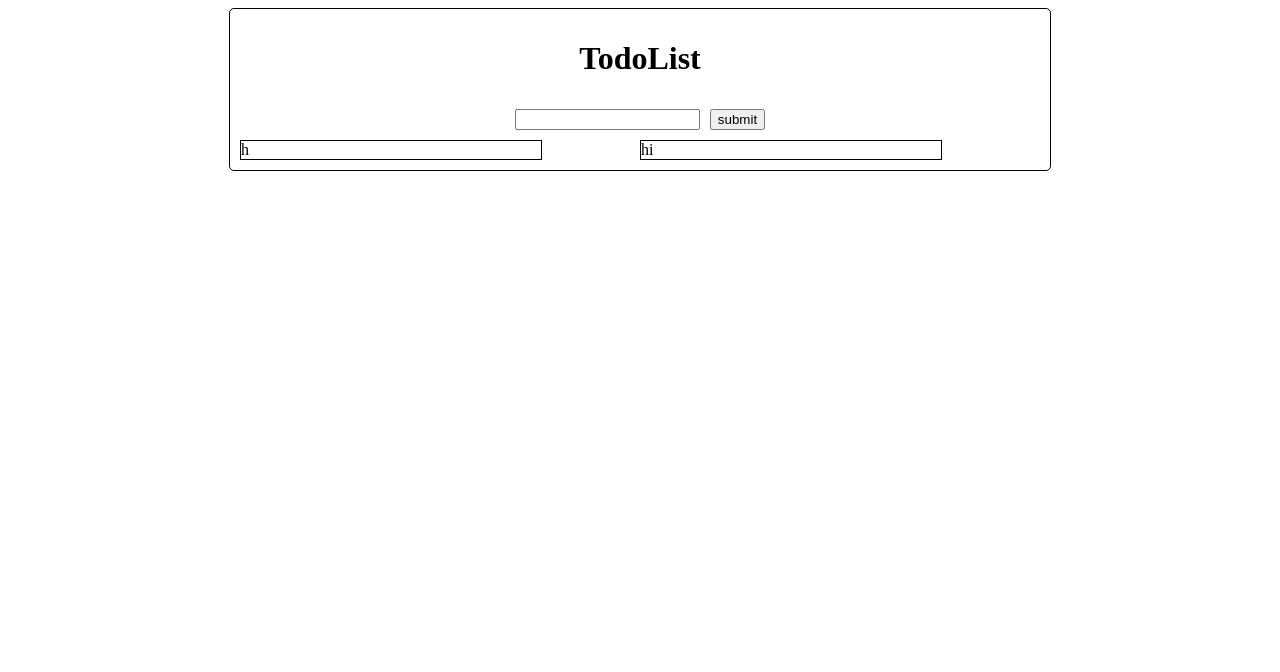
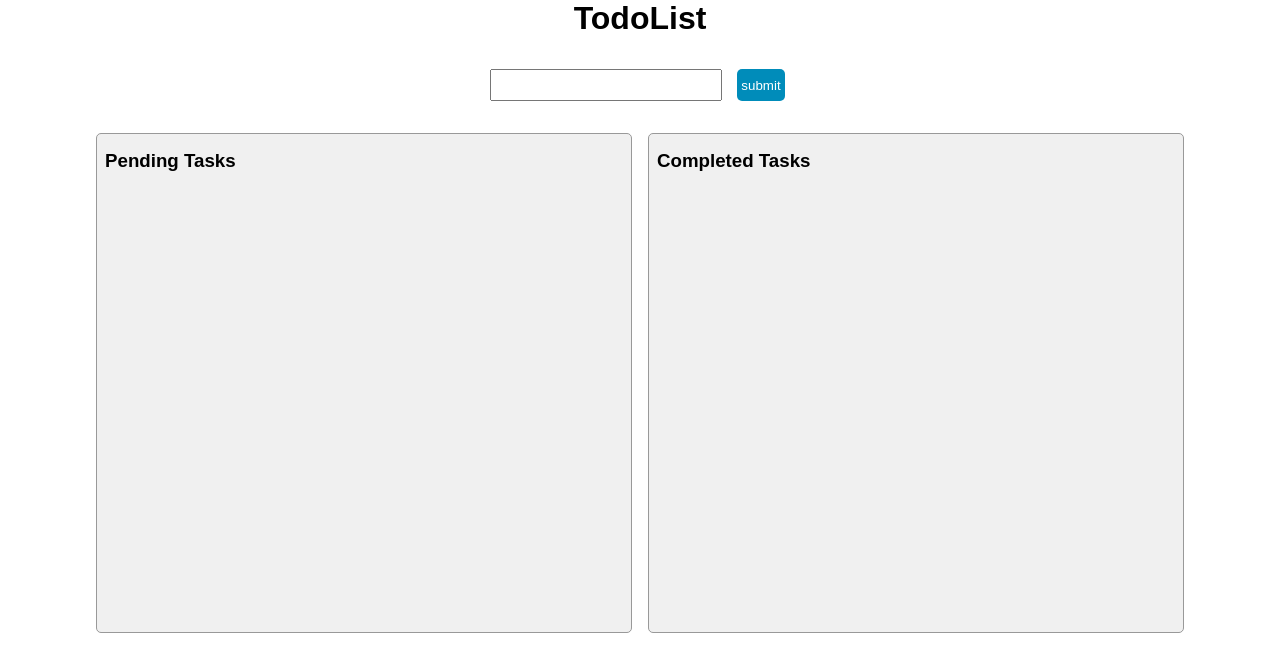
Before and after one commit to Careless-Whisper999/todolist-with-json-server, a plain HTML site: page index.html in a window 1280 px wide. Drawn offline with Linux system fonts and the light colour scheme; no server answers.

Commit message:
add styling to match with the design

```diff
--- a/index.html
+++ b/index.html
@@ -13,16 +13,14 @@
       <div class="form">
         <input class="input" /><button class="submit-btn">submit</button>
       </div>
-      <div class="todo-lists">
-        <div>
-          <ul class="todo-list todo-list--pending">
-            <li>h</li>
-          </ul>
+      <div class="todo-lists__container">
+        <div class="todo-list__container">
+          <h3>Pending Tasks</h3>
+          <ul class="todo-list todo-list--pending"></ul>
         </div>
-        <div>
-          <ul class="todo-list todo-list--completed">
-            <li>hi</li>
-          </ul>
+        <div class="todo-list__container">
+          <h3>Completed Tasks</h3>
+          <ul class="todo-list todo-list--completed"></ul>
         </div>
       </div>
     </div>
--- a/index.js
+++ b/index.js
@@ -1,26 +1,7 @@
-//console.log("hello world")
-
-/*
-  client side
-    template: static template
-    logic(js): MVC(model, view, controller): used to server side technology, single page application
-        model: prepare/manage data,
-        view: manage view(DOM),
-        controller: business logic, event bindind/handling
-
-  server side
-    json-server
-    CRUD: create(post), read(get), update(put, patch), delete(delete)
-
-
+/* TODO:
+ 1. factor out common code in event listeners for better code reuse and maintainability
+ 2. move the green button under completed taks to the left to match with the design
 */
-
-//read
-/* fetch("http://localhost:3000/todos")
-    .then((res) => res.json())
-    .then((data) => {
-        console.log(data);
-    }); */
 
 // My implementation of myFetch
 function myFetch(url, options = {}) {
@@ -40,9 +21,8 @@ function myFetch(url, options = {}) {
     xhr.send(options.body);
   });
 }
-myFetch("http://localhost:3000/todos").then((data) => {
-  console.log(data);
-});
+
+// APIs
 const APIs = (() => {
   const createTodo = (newTodo) => {
     return myFetch("http://localhost:3000/todos", {
@@ -72,14 +52,7 @@ const APIs = (() => {
   return { createTodo, updateTodo, deleteTodo, getTodos };
 })();
 
-//IIFE
-//todos
-/*
-    hashMap: faster to search
-    array: easier to iterate, has order
-
-
-*/
+// model
 const Model = (() => {
   class State {
     #todos; //private field
@@ -111,19 +84,8 @@ const Model = (() => {
     updateTodo,
   };
 })();
-/*
-    todos = [
-        {
-            id:1,
-            content:"eat lunch"
-        },
-        {
-            id:2,
-            content:"eat breakfast"
-        }
-    ]
 
-*/
+// view
 const View = (() => {
   const todolistpendingEl = document.querySelector(".todo-list--pending");
   const todolistcompletedEl = document.querySelector(".todo-list--completed");
@@ -140,11 +102,11 @@ const View = (() => {
       return todo.completed;
     });
     todospending.forEach((todo) => {
-      const liTemplate = `<li><span id="edit/${todo.id}">${todo.content}</span><button class="delete-btn" id="delete-btn/${todo.id}">delete</button><button class="edit-btn" id="edit-btn/${todo.id}">edit</button><button class="move-btn" id="move-btn/${todo.id}">move</button></li>`;
+      const liTemplate = `<li><span id="edit/${todo.id}">${todo.content}</span><button class="edit-btn" id="edit-btn/${todo.id}">edit</button><button class="delete-btn" id="delete-btn/${todo.id}">delete</button><button class="move-btn" id="move-btn/${todo.id}">move</button></li>`;
       todospendingTemplate += liTemplate;
     });
     todoscompleted.forEach((todo) => {
-      const liTemplate = `<li><span>${todo.content}</span><button class="delete-btn" id="delete-btn/${todo.id}">delete</button><button class="edit-btn" id="edit-btn/${todo.id}">edit</button><button class="move-btn" id="move-btn/${todo.id}">move</button></li>`;
+      const liTemplate = `<li><span>${todo.content}</span><button class="edit-btn" id="edit-btn/${todo.id}">edit</button><button class="delete-btn" id="delete-btn/${todo.id}">delete</button><button class="move-btn" id="move-btn/${todo.id}">move</button></li>`;
       todoscompletedTemplate += liTemplate;
     });
 
@@ -172,6 +134,7 @@ const View = (() => {
   };
 })();
 
+// controller
 const Controller = ((view, model) => {
   const state = new model.State();
   const init = () => {
@@ -183,11 +146,6 @@ const Controller = ((view, model) => {
 
   const handleSubmit = () => {
     view.submitBtnEl.addEventListener("click", (event) => {
-      /*
-                1. read the value from input
-                2. post request
-                3. update view
-            */
       const inputValue = view.inputEl.value;
       model
         .createTodo({ content: inputValue, completed: false })
@@ -199,13 +157,6 @@ const Controller = ((view, model) => {
   };
 
   const handleDelete = () => {
-    //event bubbling
-    /*
-            1. get id
-            2. make delete request
-            3. update view, remove
-        */
-
     view.todolistpendingEl.addEventListener("click", (event) => {
       if (event.target.className === "delete-btn") {
         const id = event.target.id.split("/")[1];
@@ -262,9 +213,11 @@ const Controller = ((view, model) => {
         if (spanEl.contentEditable === "true") {
           model.updateTodo(+id, { content: spanEl.innerHTML }).then(() => {
             spanEl.contentEditable = "false";
+            spanEl.style.backgroundColor = "#e6e2d3";
           });
         } else {
           spanEl.contentEditable = "true";
+          spanEl.style.backgroundColor = "white";
         }
       }
     });
@@ -275,9 +228,11 @@ const Controller = ((view, model) => {
         if (spanEl.contentEditable === "true") {
           model.updateTodo(+id, { content: spanEl.innerHTML }).then(() => {
             spanEl.contentEditable = "false";
+            spanEl.style.backgroundColor = "#e6e2d3";
           });
         } else {
           spanEl.contentEditable = "true";
+          spanEl.style.backgroundColor = "white";
         }
       }
     });
@@ -296,6 +251,6 @@ const Controller = ((view, model) => {
   return {
     bootstrap,
   };
-})(View, Model); //ViewModel
+})(View, Model);
 
 Controller.bootstrap();
--- a/style.css
+++ b/style.css
@@ -1,50 +1,119 @@
-.app{
-  display: flex;
-  flex-direction: column;
-  border: 1px solid black;
-  border-radius: 5px;
-  width: fit-content;
-  padding:10px;
-  text-align: center;
-  gap:10px;
-  align-items: stretch;
-  width: 800px;
+/* global config */
+:root {
+  --ivorywhite-color: #f0f0f0;
+  --tan-color: #e6e2d3;
+  --yellowgreen-color: #4caf50;
+  --vermillionred-color: #c94c4c;
+  --blue-color: #008cba;
+  --grey-color: #555555;
 }
 
-html{
-  display: flex;
-  justify-content: center;
+* {
+  padding: 0;
+  margin: 0;
+  box-sizing: border-box;
+  font-family: Arial, Helvetica, sans-serif;
 }
 
-.form{
-  display: flex;
-  flex-direction: row;
-  gap:10px;
+/* app container */
+.app {
+  display: grid;
+  grid-template-columns: 1fr;
+  justify-items: center;
+  row-gap: 2rem;
+}
+
+/* form */
+.form {
+  display: grid;
+  grid-template-columns: 4fr 1fr;
+  gap: 10px;
   margin: 0 auto;
 }
 
-.todo-lists {
+.submit-btn {
+  background-color: var(--blue-color);
+}
+
+.input {
+  height: 2rem;
+}
+.input:focus {
+  outline: none;
+}
+
+/* todo list */
+.todo-lists__container {
   display: grid;
   grid-template-columns: 1fr 1fr;
+  gap: 1rem;
+  width: 85%;
+  grid-auto-rows: minmax(500px, auto);
 }
 
-.todo-list{
-  padding:0;
-  margin: 0;
-  display: flex;
-  flex-direction: column;
-  list-style-type: none;
-  gap:10px;
-  border: 1px solid black;
-  width: 300px;
+.todo-list__container {
+  border: 1px solid #999999;
+  border-radius: 5px;
+  background-color: var(--ivorywhite-color);
 }
 
-.todo-list li{
-  display: flex;
-  justify-content: space-between;
+.todo-list__container h3 {
+  margin: 1rem 0.5rem;
 }
 
-.todo-list li span{
+.todo-list__container h4 {
+  margin: 1rem 0.5rem;
+}
+
+.todo-list {
+  display: grid;
+  list-style-type: none;
+}
+
+.todo-list li {
+  display: flex;
+  background-color: var(--tan-color);
+  align-items: center;
+  height: 3rem;
+  margin: 0.5rem;
+  border-radius: 5px;
+}
+
+.todo-list span {
+  height: 2rem;
+  padding: 5px;
+  margin: 3px;
+  border-radius: 5px;
+}
+
+.todo-list span:focus {
+  outline: none;
+}
+
+.todo-list button,
+.submit-btn {
+  border: none;
+  height: 2rem;
+  width: 3rem;
+  border-radius: 5px;
+  margin: 0 5px;
+  color: white;
+}
+
+.todo-list button[id*="delete"] {
+  background-color: var(--vermillionred-color);
+}
+.todo-list button[id*="edit"] {
+  background-color: var(--blue-color);
+}
+.todo-list button[id*="move"] {
+  background-color: var(--yellowgreen-color);
+}
+
+.todo-list li span {
+}
+
+.todo-list li span {
   flex-grow: 1;
   text-align: center;
 }
```
Also changed, not shown: db/db.json (+14 -4 lines).
